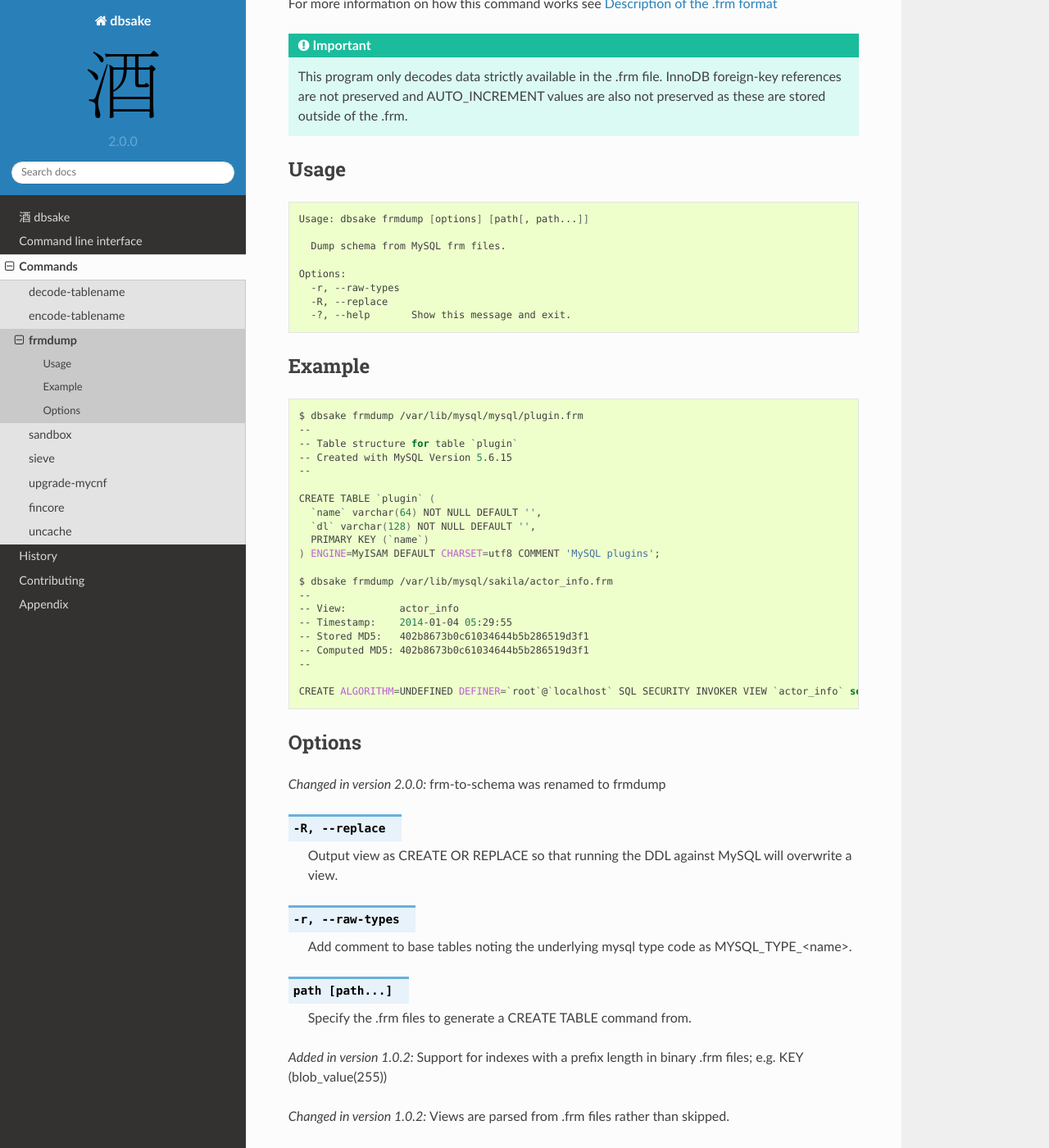
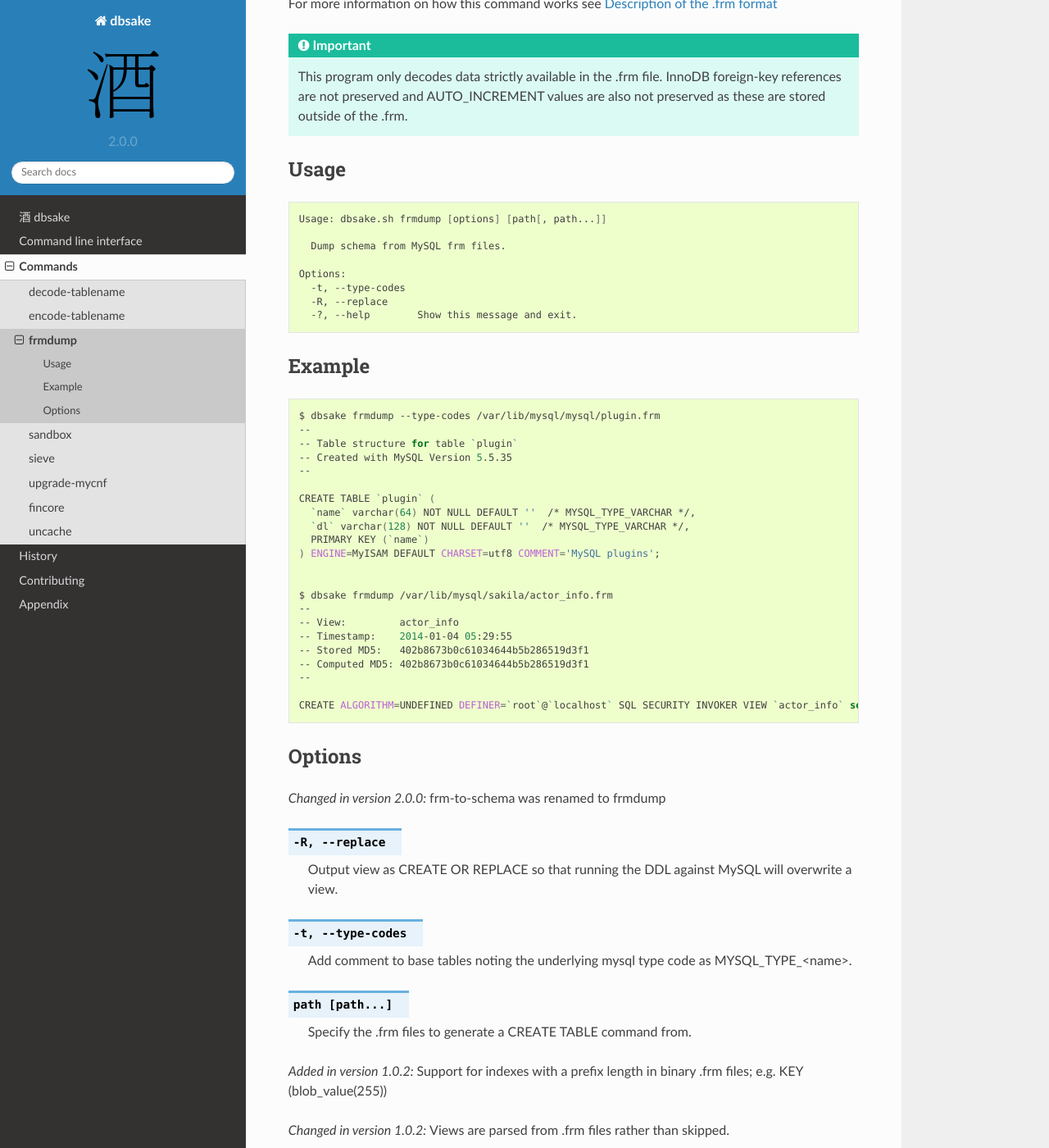
Before and after one commit to abg/dbsake, a Sphinx documentation site: the page built from docs/commands/frmdump.rst, in a window 1280 px wide and 1400 px high, scrolled down 287 px. Shown: the whole window at 82% size. Built offline with Sphinx 7.4.7 and the Read the Docs theme 2.0.0, drawn with Linux system fonts in a browser that asks for light colours; some of the changed text lies outside the part shown.

Commit message:
update frmdump documentation
- raw-types -> type-codes
- update examples using --type-codes

```diff
--- a/docs/commands/frmdump.rst
+++ b/docs/commands/frmdump.rst
@@ -18,32 +18,33 @@ Usage
 
 .. code-block:: bash
 
-   Usage: dbsake frmdump [options] [path[, path...]]
+   Usage: dbsake.sh frmdump [options] [path[, path...]]
 
      Dump schema from MySQL frm files.
 
    Options:
-     -r, --raw-types
+     -t, --type-codes
      -R, --replace
-     -?, --help       Show this message and exit.
+     -?, --help        Show this message and exit.
+
 
 Example
 .......
 
 .. code-block:: bash
 
-
-   $ dbsake frmdump /var/lib/mysql/mysql/plugin.frm
+   $ dbsake frmdump --type-codes /var/lib/mysql/mysql/plugin.frm
    --
    -- Table structure for table `plugin`
-   -- Created with MySQL Version 5.6.15
+   -- Created with MySQL Version 5.5.35
    --
 
    CREATE TABLE `plugin` (
-     `name` varchar(64) NOT NULL DEFAULT '',
-     `dl` varchar(128) NOT NULL DEFAULT '',
+     `name` varchar(64) NOT NULL DEFAULT ''  /* MYSQL_TYPE_VARCHAR */,
+     `dl` varchar(128) NOT NULL DEFAULT ''  /* MYSQL_TYPE_VARCHAR */,
      PRIMARY KEY (`name`)
-   ) ENGINE=MyISAM DEFAULT CHARSET=utf8 COMMENT 'MySQL plugins';
+   ) ENGINE=MyISAM DEFAULT CHARSET=utf8 COMMENT='MySQL plugins';
+
 
    $ dbsake frmdump /var/lib/mysql/sakila/actor_info.frm
    --
@@ -68,7 +69,7 @@ Options
    Output view as CREATE OR REPLACE so that running the DDL against MySQL will
    overwrite a view.
 
-.. option:: -r, --raw-types
+.. option:: -t, --type-codes
 
    Add comment to base tables noting the underlying mysql type code
    as MYSQL_TYPE_<name>.
@@ -90,8 +91,8 @@ Options
 .. versionchanged:: 1.0.2
    A -- Table structure for table \`<name>\` comment is added before each table
 
-.. versionadded:: 1.0.2
-   The :option:`frmdump --raw-types` option
+.. versionchanged:: 2.0.0
+   The :option:`frmdump --raw-types` option was renamed to --type-codes
 
 .. versionadded:: 1.0.2
    The :option:`frmdump --replace` option
```
